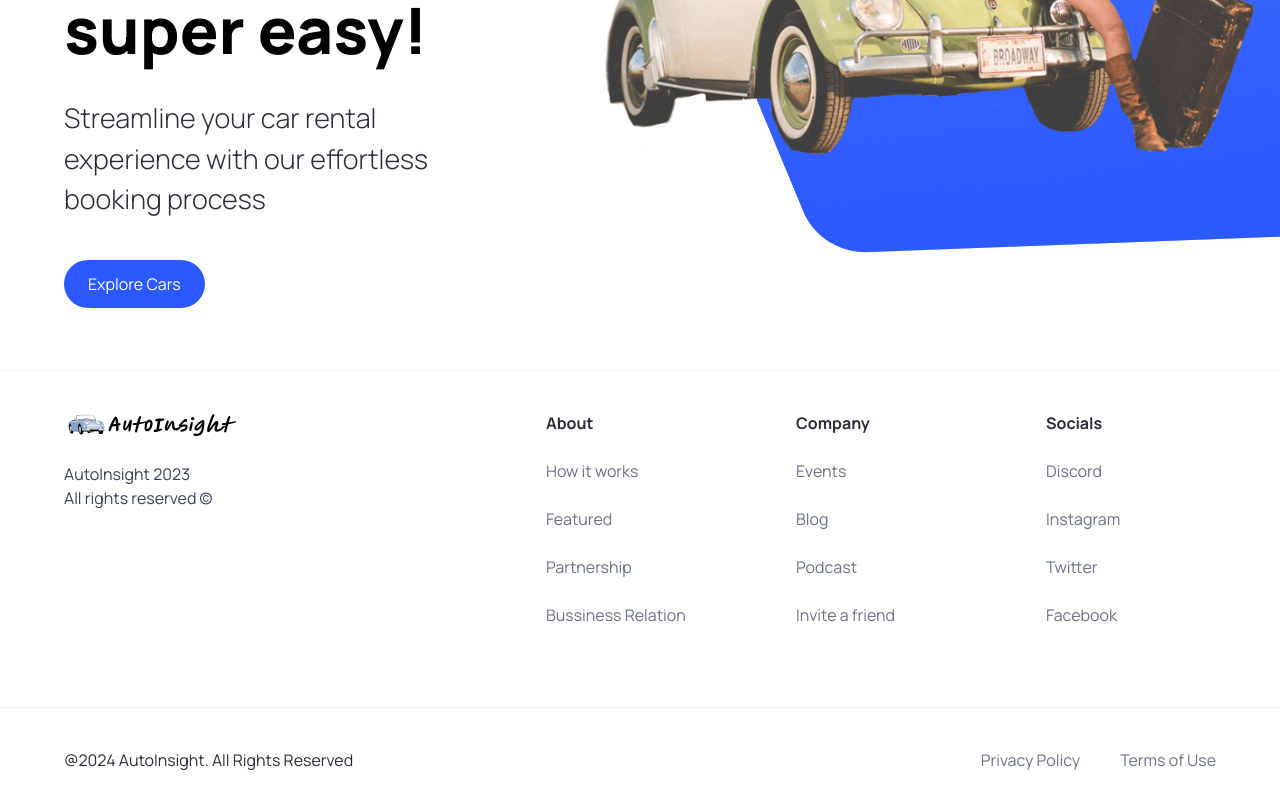
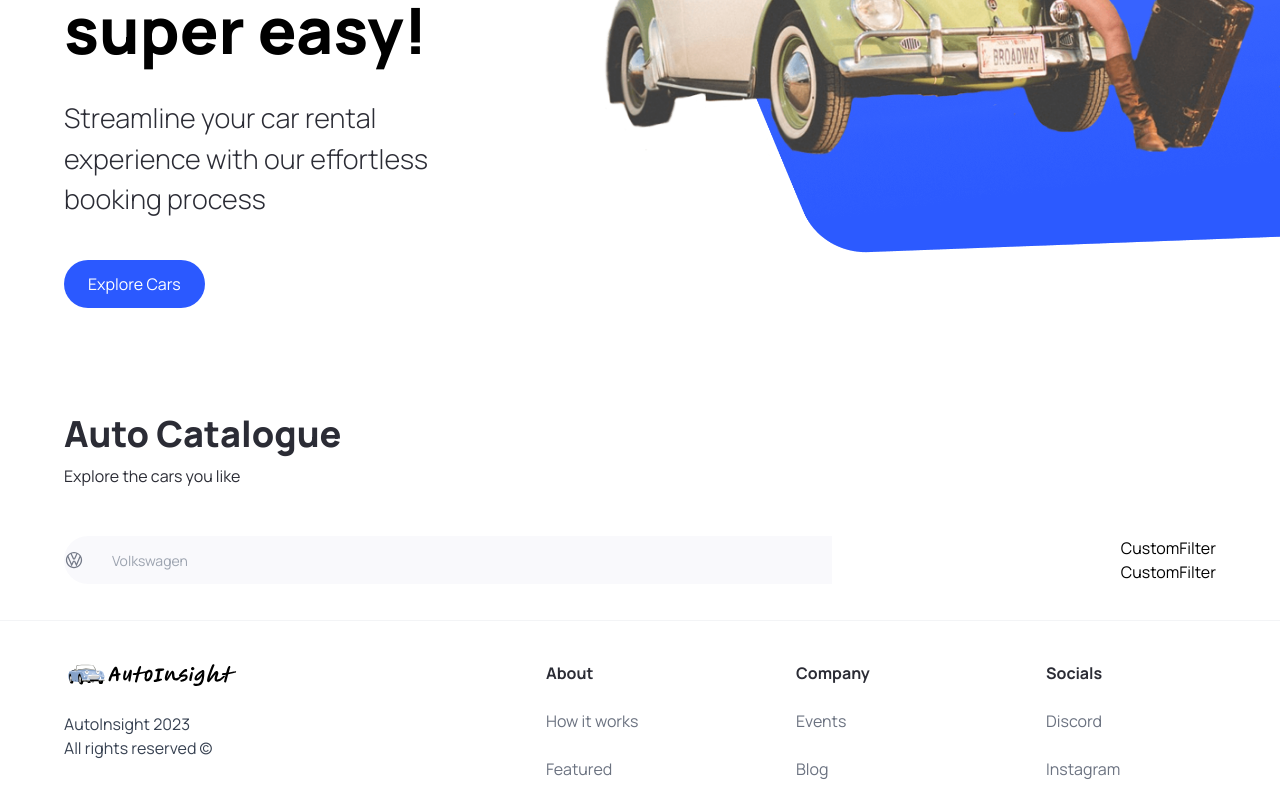
Before and after one commit to 0xtomotech/nextjs_app_autoinsight, a Next.js app: page / in a window 1280 px wide. Shown: the part 450-1247 px from the top of the page. Built offline with nearby package versions, Linux system fonts and the light colour scheme.

Commit message:
Set up dynamic search bar

```diff
--- a/app/page.tsx
+++ b/app/page.tsx
@@ -1,10 +1,27 @@
-import { Hero } from "@/components";
+import { CustomFilter, Hero, SearchBar } from "@/components";
 import Image from "next/image";
 
 export default function Home() {
   return (
     <main className="overflow-hidden">
       <Hero />
+
+      <div className="mt-12 padding-x padding-y max-width" id="discover">
+
+        <div className="home__text-container">
+          <h1 className="text-4xl font-extrabold"> Auto Catalogue</h1>
+          <p>Explore the cars you like</p>
+        </div>
+
+        <div className="home__filters">
+          <SearchBar />
+          <div className="home__container-filter">
+            <CustomFilter title="fuel" />
+            <CustomFilter title="year" />
+          </div>
+        </div>
+
+      </div>
     </main>
   );
 }
--- /dev/null
+++ b/components/CustomFilter.tsx
@@ -0,0 +1,12 @@
+import React from 'react'
+
+const CustomFilter = () => {
+  return (
+    <div>
+      CustomFilter
+    </div>
+  )
+}
+
+export default CustomFilter
+CustomFilter
--- /dev/null
+++ b/components/SearchBar.tsx
@@ -0,0 +1,23 @@
+"use client";
+
+import React, {useState} from 'react';
+import SearchManufacturer from './SearchManufacturer';
+
+const SearchBar = () => {
+    const [manufacturer, setManufacturer] = useState('');
+
+    const handleSearch = () => {}
+
+    return (
+        <form className='searchbar' onSubmit={handleSearch}>
+            <div className="searchbar__item">
+                <SearchManufacturer
+                    manufacturer={manufacturer}
+                    setManufacturer={setManufacturer}
+                />
+            </div>
+        </form>
+    )
+}
+
+export default SearchBar
--- /dev/null
+++ b/components/SearchManufacturer.tsx
@@ -0,0 +1,83 @@
+"use client";
+
+import { SearchManufacturerProps } from '@/types';
+import React from 'react';
+import { Combobox, Transition } from '@headlessui/react';
+import Image from 'next/image';
+import { useState, Fragment } from 'react';
+import { manufacturers } from '@/constants';
+
+const SearchManufacturer = ({ manufacturer, setManufacturer}: SearchManufacturerProps) => {
+
+    const [query, setQuery] = useState('');
+
+    const filteredManufacturers =
+        query === ""
+            ? manufacturers
+            : manufacturers.filter((item) => (
+                item.toLowerCase()
+                .replace(/\s/g, '')
+                .includes(query.toLowerCase().replace(/\s/g, '')
+    )))
+    // removed empty spaces and all lowercase
+
+    return (
+        <div className='search-manufacturer'>
+        <Combobox value={manufacturer} onChange={setManufacturer}>
+            <div className='relative w-full'>
+                <Combobox.Button className="absolute top-[14px]">
+                    <Image src="/car-logo.svg" alt="car logo" width={20} height={20} />
+                </Combobox.Button>
+                <Combobox.Input
+                    className="search-manufacturer__input"
+                    placeholder="Volkswagen"
+                    displayValue={(manufacturer: string) => manufacturer}
+                    onChange={(e) => setQuery(e.target.value)}
+                />
+                <Transition
+                    as={Fragment}
+                    leave='transition ease-in duration-100'
+                    leaveFrom='opacity-100'
+                    leaveTo='opacity-0'
+                    afterLeave={() => setQuery('')}
+                >
+                    <Combobox.Options>
+                        {filteredManufacturers.map((item) => (
+                            <Combobox.Option
+                                key={item}
+                                className={({active}) => `
+                                relative search-manufacturer__option
+                                ${active ? 'bg-primary-blue text-white' : 'text-gray-900'}
+                                `}
+                                value={item}
+                            >
+                                {({ selected, active}) => (
+                                    <>
+                                        <span
+                                            className={`block truncate ${
+                                                selected ? 'font-medium' : 'font-normal'
+                                            }`}
+                                            >
+                                            {item}
+                                            </span>
+                                            {selected ? (
+                                            <span
+                                                className={`absolute inset-y-0 left-0 flex items-center pl-3 ${
+                                                active ? 'text-white' : 'text-teal-600'
+                                                }`}
+                                            >
+                                        </span>
+                                            ) : null}
+                                    </>
+                                )}
+                            </Combobox.Option>
+                        ))}
+                    </Combobox.Options>
+                </Transition>
+            </div>
+        </Combobox>
+        </div>
+    )
+}
+
+export default SearchManufacturer
--- a/types/index.ts
+++ b/types/index.ts
@@ -6,3 +6,8 @@
     handleClick?: MouseEventHandler<HTMLButtonElement>;
     btnType?: "button" | "submit";
 }
+
+export interface SearchManufacturerProps {
+    manufacturer: string;
+    setManufacturer: (manufacturer: string) => void;
+}
```
Also changed, not shown: components/index.ts (+7 -1 lines), package.json (+6 -5 lines), 1 other file (tests, documents, lock files or other folders).
